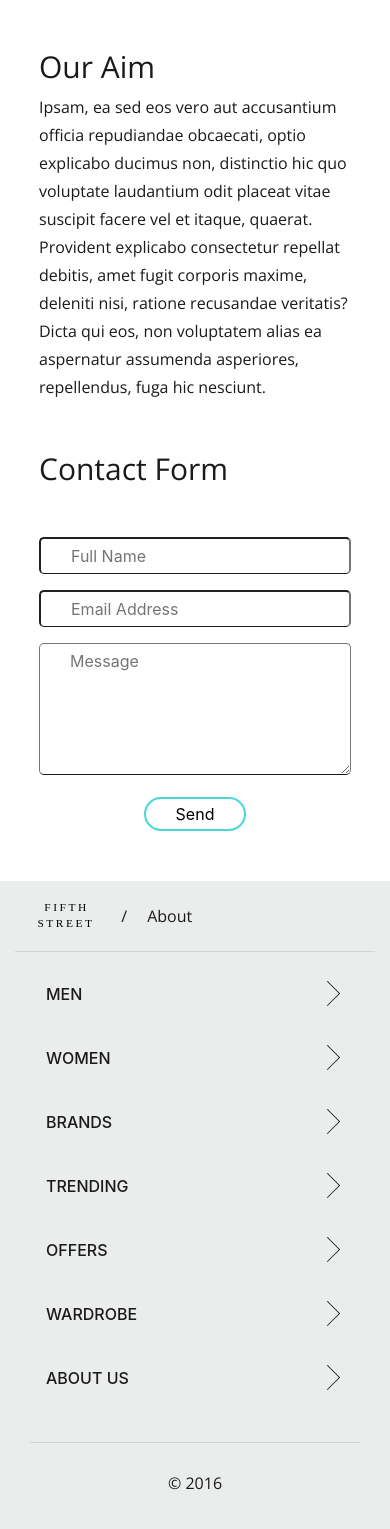
After one commit to kishan042/FifthStreet, a PHP site: page /about-us.php in a window 390 px wide. The commit adds this page. Shown: the part 1408-2937 px from the top of the page. Run offline with PHP 8.4, Linux system fonts and the light colour scheme; some libraries are stand-ins or nearby versions.

Commit message:
About.php set-up
- Necessary set for the page has be completed with:
1. New hero modules
2. Tint classes
3. Paragraph module

- Updates to navigation bar in mobile, to align with new modules:
1. JS file updates
2. Hamburger menu alternated to meet new module needs

```diff
--- a/CSS/Styles.css
+++ b/CSS/Styles.css
@@ -3814,12 +3848,6 @@ nav ul li::after {
 /* --------------------------------------------------------
    Footer
    -------------------------------------------------------- */
-footer {
-  position: fixed;
-  left: 0;
-  right: 0;
-  bottom: 0; }
-
 .footer-list ul {
   list-style: none;
   position: relative; }
@@ -3848,8 +3876,55 @@ footer {
     display: inline-block;
     padding: 0 20px !important; } }
 /* --------------------------------------------------------
-   Home page modules
+   <-- Modules -->
    -------------------------------------------------------- */
+.hero-img, .hero-full, .hero-half, .hero-compact {
+  background-image: url(https://unsplash.imgix.net/photo-1414490929659-9a12b7e31907);
+  size: cover;
+  position: center; }
+
+.hero-full {
+  height: 75vh; }
+
+.hero-half {
+  height: 50vh; }
+
+.hero-compact {
+  height: 50vh; }
+
+.tint {
+  width: 100%;
+  height: 100%;
+  display: flex;
+  flex-direction: column;
+  justify-content: center;
+  align-items: center;
+  text-align: center; }
+
+@media (min-width: 992px) {
+  .hero-compact {
+    height: 80vh; }
+
+  .hero-full {
+    height: 86vh; } }
+/* --------------------------------------------------------
+   Article module
+   -------------------------------------------------------- */
+.container-small {
+  width: 80%;
+  /*max-width: 100%;*/
+  display: block;
+  margin: 0 auto; }
+
+@media (min-width: 576px) {
+  .container-small {
+    width: 70%; } }
+@media (min-width: 768px) {
+  .container-small {
+    width: 60%; } }
+@media (min-width: 1200px) {
+  .container-small {
+    width: 50%; } }
 /* --------------------------------------------------------
    Men | Women | brand individual page modules
    -------------------------------------------------------- */
--- a/INC/Footer.php
+++ b/INC/Footer.php
@@ -5,12 +5,12 @@
 <footer class="mob-footer bg-gray-light">
     <div class="container">
         <div id="mob-footer-wrapper">
-            <div class="row mx-0 pl-1 pt-1">
+            <div class="row mx-0 pl-1 pt-20">
                 <div class="col-xs-12 pl-0">
                     <p class="p-light">
                         <img src="IMG/icons/logo.svg" style="width:70px">
                         <span class="pl-1"> / </span>
-                        <span class="pl-1"><?php echo $Title ?></span>
+                        <span class="pl-1"><?php echo $page ?></span>
                     </p>
                 </div>
             </div>
--- /dev/null
+++ b/INC/Hero-compact.php
@@ -0,0 +1,9 @@
+<!-- Sass file = _hero.scss -->
+
+<!-- Hero-compact -->
+
+<div class="container">
+	<div class="hero-compact" style="background-image: url(
+	<?php echo $url ?>);">
+	</div>
+</div>
--- /dev/null
+++ b/INC/Hero-half.php
@@ -0,0 +1,10 @@
+<!-- Sass file = _hero.scss -->
+
+<!-- Hero-half -->
+
+<div class="hero-half" style="background-image: url(
+<?php echo $url ?>);">
+	<div class="tint <?php echo $tint ?>">
+		<h1 class="h1 txt-white"><?php echo $h1 ?></h1>
+	</div>
+</div>
--- a/JS/jquery.js
+++ b/JS/jquery.js
@@ -13,12 +13,8 @@ $(document).ready(function(){
 		// Toggle the class to slide the menu in or out
 		body.toggleClass('active-nav');
 		e.preventDefault();
+		$(".primary-options").toggleClass("test");
 	});//End of function
-
-	// Function to hide secondary nav
-	$(".nav-toggle-btn").click(function(){
-		$(".mob-secondary-nav").toggle(100);
-	});
 
 	// Following two functions
 	// help show and hide the hamburger & cross icons
--- /dev/null
+++ b/about-us.php
@@ -0,0 +1,143 @@
+<?php
+// Header
+		// Title tag
+		$Title = "About Fifth Street ";
+		// Meta description
+		$Description = "Fill text";
+
+		// CSS path
+		$CSSPath = "CSS/Styles.css";
+		// Image source
+		$img = "IMG/";
+
+		include 'INC/Header.php';
+
+
+// Nav
+		include 'INC/Navbar.php';
+
+
+// Hero-half
+	//IMG URL
+	$url = "https://unsplash.imgix.net/photo-1414490929659-9a12b7e31907";
+	// Amount of tint on image
+	$tint = "tint-5";
+	// copy for H1
+	$h1 = "Fifth Street";
+
+	include 'INC/Hero-half.php';
+?>
+
+	<div class="mt-50"> <!--Spacing --> </div>
+
+	<article class="container-small">
+		<h2>Our Story</h2>
+		<p>Lorem ipsum dolor sit amet, consectetur adipisicing elit. Molestias facere, asperiores provident earum perferendis. Temporibus natus magnam laborum nisi sed adipisci, commodi provident, rerum aspernatur molestias aperiam. Adipisci quas distinctio quidem voluptate iure earum, voluptatibus ex consequuntur sed odio magni molestiae, at a mollitia, saepe fugit molestias!</p>
+	</article>
+
+	<div class="mt-50"> <!--Spacing </div> -->
+
+<?php
+
+// Hero-compact
+	//IMG URL
+	$url = "https://unsplash.imgix.net/photo-1414490929659-9a12b7e31907";
+
+	include 'INC/Hero-compact.php';
+?>
+
+	<div class="mt-50"> <!--Spacing --> </div>
+
+	<article class="container-small">
+		<h2>Our Aim</h2>
+		<p>Ipsam, ea sed eos vero aut accusantium officia repudiandae obcaecati, optio explicabo ducimus non, distinctio hic quo voluptate laudantium odit placeat vitae suscipit facere vel et itaque, quaerat. Provident explicabo consectetur repellat debitis, amet fugit corporis maxime, deleniti nisi, ratione recusandae veritatis? Dicta qui eos, non voluptatem alias ea aspernatur assumenda asperiores, repellendus, fuga hic nesciunt.</p>
+	</article>
+
+	<div class="mt-50"> <!--Spacing --> </div>
+
+	<article class="container-small">
+		<h2>Contact Form</h2>
+	</article>
+
+	<div class="mt-50"> <!--Spacing --> </div>
+
+<!--  	<div class="container">
+		<div class="row">
+			<form method="post" action="../form.php">
+			  <div class="form-group">
+			    <div class="col-xs-12 col-sm-6">
+			      <input type="text" name="name" class="form-control border-bottom" id="inputName" placeholder="Full Name" required>
+			    </div>
+			  </div>
+			  <div class="form-group">
+			    <div class="col-xs-12 col-sm-6">
+			      <input type="email" name="email" class="form-control border-bottom" id="inputEmail" placeholder="Email Address" pattern="[a-z0-9._%+-]+@[a-z0-9.-]+\.[a-z]{2,3}$" required>
+			    </div>
+			  </div>
+			  <div class="form-group">
+			  	<div class="col-xs-12 btn-space">
+			  		<textarea class="form-control textarea" name="message" rows="3" placeholder="Message" required></textarea>
+			  	</div>
+			  </div>
+			  <div class="form-group">
+			    <div class="">
+			      <button type="submit" class="btn btn-default center-block">Send</button>
+			    </div>
+			  </div>
+			</form>
+		</div>
+	</div> -->
+<style>
+	form{ width: 100%; }
+	#submit{
+	background-color: #fff;
+	border: 2px solid #48D8D8;
+    border-radius: 50px;
+    padding: 5px 30px;
+    display: block;
+    margin: 0 auto; }
+
+    .form-group input,
+    .form-group textarea{
+	background-color: #fff;
+
+	border-bottom: 1px solid #1a1a1a;
+	width: 100%;
+    border-radius: 5px;
+    padding: 5px 30px;
+   /* display: block;
+    margin: 0 auto; */}
+
+</style>
+	<div class="container-small">
+		<div class="row">
+		<form action="">
+		<div class="row mx-0">
+			<div class="col-xs-12 form-group col-sm-6">
+				<input type="text" name="name" id="inputName" placeholder="Full Name" required>
+			</div>
+			<div class="col-xs-12 form-group col-sm-6">
+				<input type="email" name="email" id="inputEmail" placeholder="Email Address" pattern="[a-z0-9._%+-]+@[a-z0-9.-]+\.[a-z]{2,3}$" required>
+			</div>
+		</div>
+			<div class="col-xs-12 form-group">
+				<textarea name="message" rows="5" placeholder="Message" required></textarea>
+			</div>
+			<div class="col-xs-12">
+				<button type="submit" id="submit" class="btn btn-default">Send</button>
+			</div>
+			</form>
+		</div>
+	</div>
+
+	<div class="mt-50"> <!--Spacing --> </div>
+
+<?php
+
+// Footer
+		// page tag
+		$page = "About";
+
+		include 'INC/Footer.php';
+
+?>
--- a/scss/Styles.scss
+++ b/scss/Styles.scss
@@ -117,11 +117,11 @@
 @import "footer";
 
 /* --------------------------------------------------------
-   Home page modules
+   <-- Modules -->
    -------------------------------------------------------- */
 
-// @import "nav-bar";
-// @import "fullbleed-hero";
+@import "hero";
+@import "article";
 // @import "project-tiles";
 // @import "contact-form";
 
--- /dev/null
+++ b/scss/_article.scss
@@ -0,0 +1,52 @@
+/* --------------------------------------------------------
+   Article module
+   -------------------------------------------------------- */
+
+// Extra small devices (portrait phones, less than 544px)
+@include media-breakpoint-up(xs) {
+
+.container-small{
+	width: 80%;
+    /*max-width: 100%;*/
+    display: block;
+    margin: 0 auto;
+	}
+
+}//End of media query
+
+
+// Small devices (landscape phones, 576px and up)
+@include media-breakpoint-up(sm)  {
+
+.container-small{
+	width: 70%;
+}
+
+}//End of media query
+
+// Medium devices (tablets, 768px and up)
+@include media-breakpoint-up(md) {
+
+.container-small{
+	width: 60%;
+}
+
+}//End of media query
+
+// Large devices (desktops, 992px and up)
+@include media-breakpoint-up(lg) {
+
+
+
+
+}//End of media query
+
+// Extra large devices (large desktops, 1200px and up)
+@include media-breakpoint-up(xl) {
+
+.container-small{
+	width: 50%;
+}
+
+
+}//End of media query
--- a/scss/_footer.scss
+++ b/scss/_footer.scss
@@ -1,12 +1,5 @@
 // Extra small devices (portrait phones, less than 544px)
 @include media-breakpoint-up(xs) {
-
-footer{
-    position: fixed;
-    left: 0;
-    right: 0;
-    bottom: 0;
-}
 
     // following classes match the hamburger menu code
     .footer-list ul{
--- /dev/null
+++ b/scss/_hero.scss
@@ -0,0 +1,71 @@
+// Extra small devices (portrait phones, less than 544px)
+@include media-breakpoint-up(xs) {
+
+.hero-img{
+	background-image: url(https://unsplash.imgix.net/photo-1414490929659-9a12b7e31907);
+	size: cover;
+	position: center;
+	// margin-bottom: 50px;
+}
+
+.hero-full {
+height: 75vh;
+@extend .hero-img;
+}
+.hero-half {
+height: 50vh;
+@extend .hero-img;
+}
+
+.hero-compact {
+height: 50vh;
+@extend .hero-img;
+}
+
+.tint{
+	width: 100%;
+	height: 100%;
+
+	display: flex;
+	flex-direction: column;
+	justify-content: center;
+	align-items: center;
+	text-align: center;
+}
+
+
+}//End of media query
+
+
+// Small devices (landscape phones, 576px and up)
+@include media-breakpoint-up(sm)  {
+
+
+}//End of media query
+
+// Medium devices (tablets, 768px and up)
+@include media-breakpoint-up(md) {
+
+
+
+}//End of media query
+
+// Large devices (desktops, 992px and up)
+@include media-breakpoint-up(lg) {
+
+.hero-compact {
+height: 80vh;
+}
+
+.hero-full {
+height: 86vh;
+}
+
+}//End of media query
+
+// Extra large devices (large desktops, 1200px and up)
+@include media-breakpoint-up(xl) {
+
+
+
+}//End of media query
--- a/scss/_navbar.scss
+++ b/scss/_navbar.scss
@@ -14,7 +14,7 @@
 /* --- Primary Nav
     Following code to align the icons in Primary nav*/
 
-    .mob-navigation-bar{
+    .test{
         position: fixed;
         top: 0;
         left: 0;
@@ -95,9 +95,10 @@ Following code to style the hamburger menu**/
         -webkit-transform: translate3d(-100vw, 0, 0);  /*(X, Y, Z)*/
         -moz-transform: translate3d(-100vw, 0, 0);  /*(X, Y, Z)*/
 
-        transition: transform 0.7s ease;
-        -webkit-transition: -webkit-transform 0.7s ease;
-        -moz-transition: -moz-transform 0.7s ease; }
+        transition: transform 0.6s ease;
+        -webkit-transition: -webkit-transform 0.6s ease;
+        -moz-transition: -moz-transform 0.6s ease;
+    }
 
     // This class will be added through JQuery to slide the
     // menu in
--- a/scss/_utilities.scss
+++ b/scss/_utilities.scss
@@ -14,6 +14,7 @@
 
 .bg-gray-light { background-color: $gray-light; }
 .bg-gray-lightest { background-color: $gray-lightest; }
+
 
 /* ------------------ Spacing -------------------- */
 
@@ -43,3 +44,18 @@
 .pt-100{ padding-top: 100px; }
 .pt-150{ padding-top: 150px; }
 .pt-200{ padding-top: 200px; }
+
+
+/* ------------------ Spacing -------------------- */
+
+.tint-0 { background-color: rgba(0,0,0,.0); }
+.tint-1 { background-color: rgba(0,0,0,.1); }
+.tint-2 { background-color: rgba(0,0,0,.2); }
+.tint-3 { background-color: rgba(0,0,0,.3); }
+.tint-4 { background-color: rgba(0,0,0,.4); }
+.tint-5 { background-color: rgba(0,0,0,.5); }
+.tint-6 { background-color: rgba(0,0,0,.6); }
+.tint-7 { background-color: rgba(0,0,0,.7); }
+.tint-8 { background-color: rgba(0,0,0,.8); }
+.tint-9 { background-color: rgba(0,0,0,.9); }
+.tint-10 { background-color: rgba(0,0,0,1); }
```
Also changed, not shown: other parts of CSS/Styles.css (+38 -4 lines), INC/Fullbleed-Hero.php (+43 -13 lines), INC/Hero-full.php (added, +11 -0 lines), index.php (+27 -8 lines), 1 other file.
